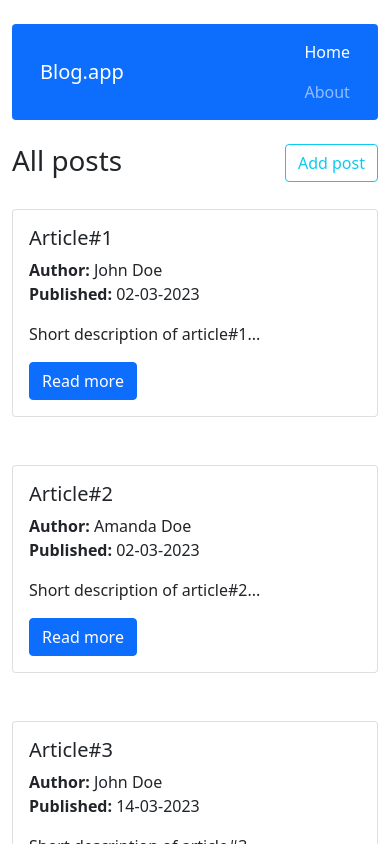
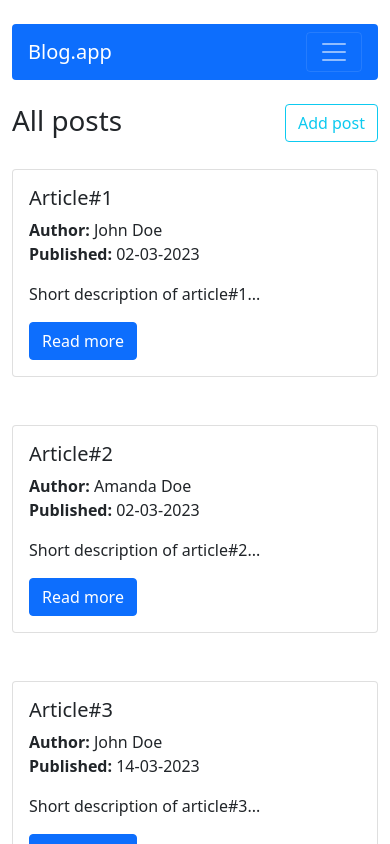
Before and after one commit to PD-2000/react-blog, a React (Create React App) app: page / in a window 390 px wide. Shown: the top 844 px of the page. Built offline with nearby package versions, Linux system fonts and the light colour scheme.

Commit message:
Add dropdown menu for mobile

```diff
--- a/src/components/views/NavBar/NavBar.js
+++ b/src/components/views/NavBar/NavBar.js
@@ -1,4 +1,4 @@
-import {Container, Nav, Navbar} from "react-bootstrap";
+import {Nav, Navbar} from "react-bootstrap";
 import {NavLink} from "react-router-dom";
 
 const NavBar = () => {
@@ -6,16 +6,17 @@ const NavBar = () => {
 		<Navbar
 			bg="primary"
 			variant="dark"
-			expand="lg"
-			className="mt-4 mb-4 rounded px-3"
+			expand="md"
+			className="mt-4 mb-4 rounded px-3 justify-content-between"
 		>
-			<Container>
-				<Navbar.Brand>Blog.app</Navbar.Brand>
-				<Nav>
-					<Nav.Link as={NavLink} to="/">Home</Nav.Link>
-					<Nav.Link as={NavLink} to="/about">About</Nav.Link>
-				</Nav>
-			</Container>
+			<Navbar.Brand>Blog.app</Navbar.Brand>
+			<Navbar.Toggle aria-controls="responsive-navbar-nav" />
+			<Navbar.Collapse id="responsive-navbar-nav">
+			<Nav className="ms-auto flex-md-row">
+				<Nav.Link as={NavLink} to="/">Home</Nav.Link>
+				<Nav.Link as={NavLink} to="/about">About</Nav.Link>
+			</Nav>
+			</Navbar.Collapse>
 		</Navbar>
 	);
 };
```
